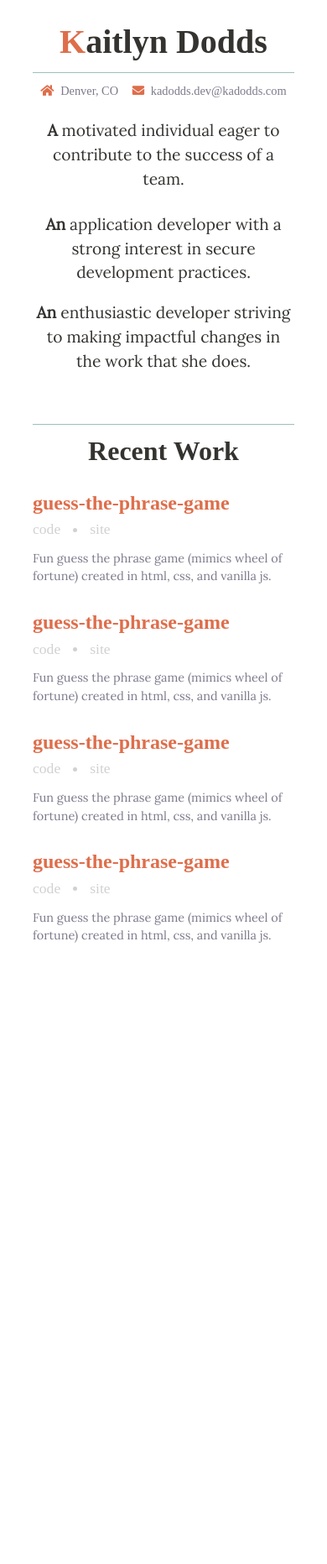
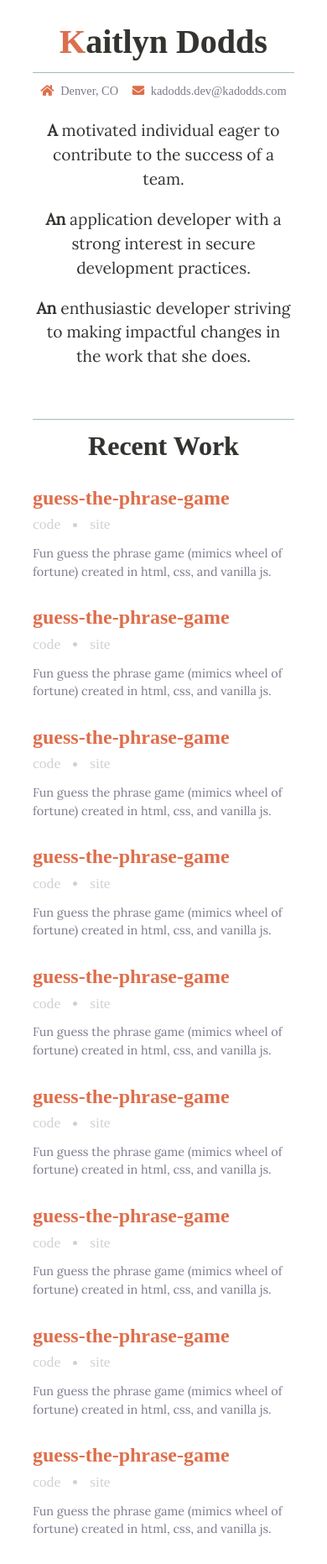
Before and after one commit to KaitlynDodds/KaitlynDodds.github.io, a PHP site: page / in a window 390 px wide. Shown: the whole page at 84% size. Before the commit the page ends 1156 px from the top, so only its background shows below. Run offline with PHP 8.4, Linux system fonts and the light colour scheme; some libraries are stand-ins or nearby versions; some web fonts are replaced.

Commit message:
responsive design work done

```diff
--- a/css/main.css
+++ b/css/main.css
@@ -76,10 +76,11 @@ a {
 	border-bottom: solid 1px #9DBEBB;
 	padding-bottom: 13px;
 	margin-bottom: 13px;
+	text-shadow: 0px 0px 1px rgba(0,0,0,0.30);
 }
 
 .heading p:first-of-type {
-	margin: 25px 0;
+	margin: 25px 0 0 0;
 }
 
 .heading div {
@@ -98,11 +99,12 @@ a {
 /* Project List Styling
 **********************/
 
-.project-heading h2 {
+.projects-heading h2 {
 	text-align: center;
 	border-top: solid 1px #9DBEBB;
 	padding-top: 13px;
 	margin-top: 13px;
+	text-shadow: 0px 0px 1px rgba(0,0,0,0.30);
 }
 
 .project {
--- a/index.html
+++ b/index.html
@@ -35,7 +35,7 @@
 		</div>
 
 		<div class="project-list">
-			<div class="project-heading">
+			<div class="projects-heading">
 				<h2>Recent Work</h2>
 			</div>
 
@@ -43,7 +43,9 @@
 				<h3>
 					guess-the-phrase-game
 				</h3>
-				<span><a href="">code</a></span><span><a href="">site</a></span>
+				<div>
+					<span><a href="">code</a></span><span><a href="">site</a></span>
+				</div>
 				<p>
 					Fun guess the phrase game (mimics wheel of fortune) created in html, css, and vanilla js.
 				</p>
@@ -53,7 +55,9 @@
 				<h3>
 					guess-the-phrase-game
 				</h3>
-				<span><a href="">code</a></span><span><a href="">site</a></span>
+				<div>
+					<span><a href="">code</a></span><span><a href="">site</a></span>
+				</div>
 				<p>
 					Fun guess the phrase game (mimics wheel of fortune) created in html, css, and vanilla js.
 				</p>
@@ -63,7 +67,9 @@
 				<h3>
 					guess-the-phrase-game
 				</h3>
-				<span><a href="">code</a></span><span><a href="">site</a></span>
+				<div>
+					<span><a href="">code</a></span><span><a href="">site</a></span>
+				</div>
 				<p>
 					Fun guess the phrase game (mimics wheel of fortune) created in html, css, and vanilla js.
 				</p>
@@ -73,11 +79,74 @@
 				<h3>
 					guess-the-phrase-game
 				</h3>
-				<span><a href="">code</a></span><span><a href="">site</a></span>
+				<div>
+					<span><a href="">code</a></span><span><a href="">site</a></span>
+				</div>
 				<p>
 					Fun guess the phrase game (mimics wheel of fortune) created in html, css, and vanilla js.
 				</p>
 			</div>
+
+			<div class="project">
+				<h3>
+					guess-the-phrase-game
+				</h3>
+				<div>
+					<span><a href="">code</a></span><span><a href="">site</a></span>
+				</div>
+				<p>
+					Fun guess the phrase game (mimics wheel of fortune) created in html, css, and vanilla js.
+				</p>
+			</div>
+
+			<div class="project">
+				<h3>
+					guess-the-phrase-game
+				</h3>
+				<div>
+					<span><a href="">code</a></span><span><a href="">site</a></span>
+				</div>
+				<p>
+					Fun guess the phrase game (mimics wheel of fortune) created in html, css, and vanilla js.
+				</p>
+			</div>
+
+			<div class="project">
+				<h3>
+					guess-the-phrase-game
+				</h3>
+				<div>
+					<span><a href="">code</a></span><span><a href="">site</a></span>
+				</div>
+				<p>
+					Fun guess the phrase game (mimics wheel of fortune) created in html, css, and vanilla js.
+				</p>
+			</div>
+
+			<div class="project">
+				<h3>
+					guess-the-phrase-game
+				</h3>
+				<div>
+					<span><a href="">code</a></span><span><a href="">site</a></span>
+				</div>
+				<p>
+					Fun guess the phrase game (mimics wheel of fortune) created in html, css, and vanilla js.
+				</p>
+			</div>
+
+			<div class="project">
+				<h3>
+					guess-the-phrase-game
+				</h3>
+				<div>
+					<span><a href="">code</a></span><span><a href="">site</a></span>
+				</div>
+				<p>
+					Fun guess the phrase game (mimics wheel of fortune) created in html, css, and vanilla js.
+				</p>
+			</div>
+
 		</div>
 
 	</div>
```
Also changed, not shown: other parts of css/main.css (+72 -0 lines).
